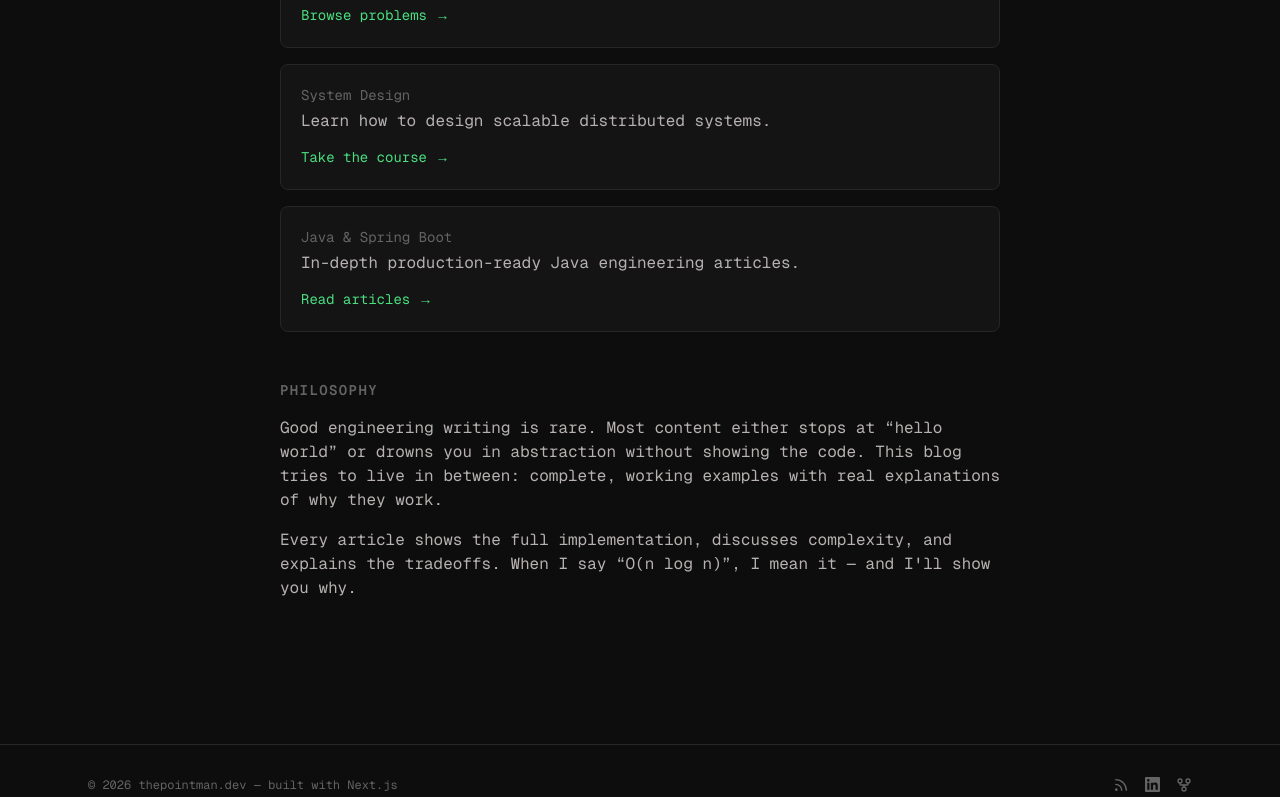
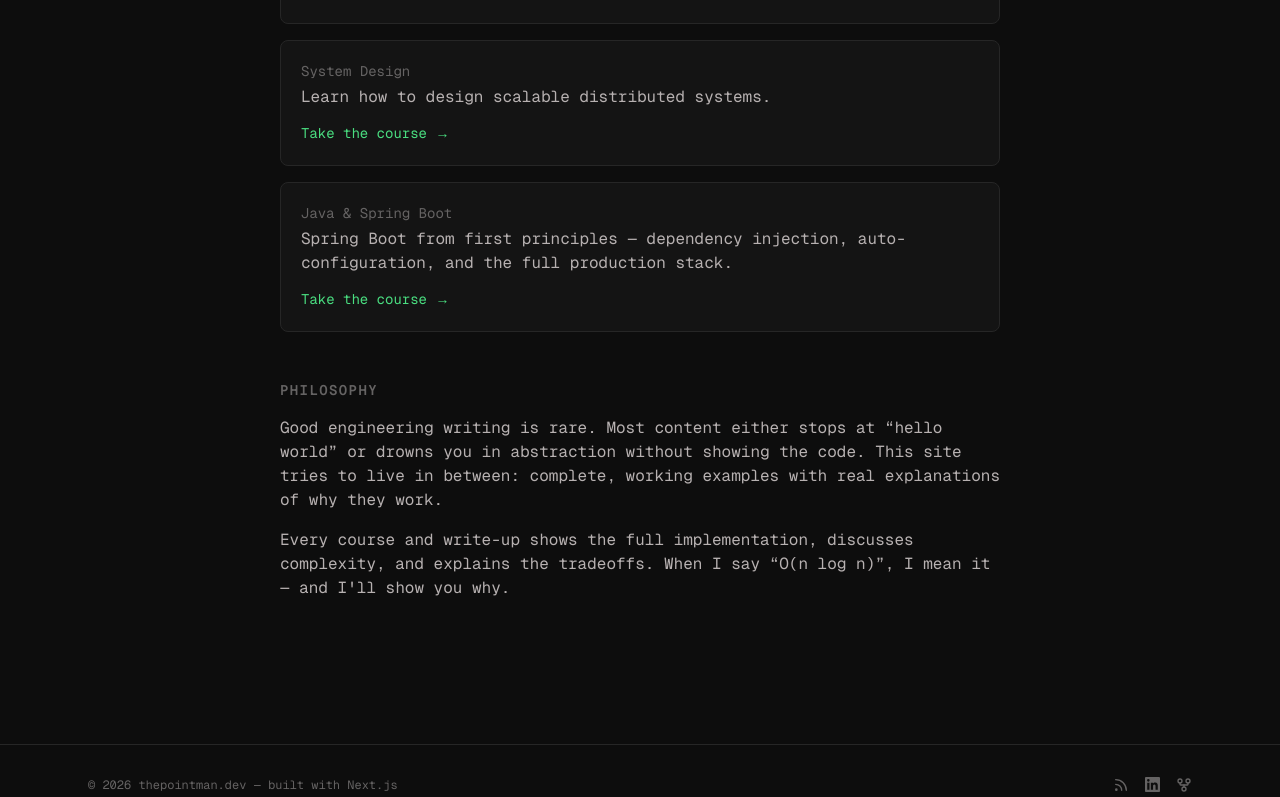
Before and after one commit to P0intMaN/thepointmandev, a Next.js app: page /about in a window 1280 px wide. Shown: the part 1016-1813 px from the top of the page. Built offline with nearby package versions, Linux system fonts and the light colour scheme.

Commit message:
chore: remove blog

```diff
--- a/src/app/about/page.tsx
+++ b/src/app/about/page.tsx
@@ -21,9 +21,9 @@ const recommendedReading = [
   },
   {
     category: "Java & Spring Boot",
-    description: "In-depth production-ready Java engineering articles.",
-    href: "/blog?category=Java",
-    label: "Read articles →",
+    description: "Spring Boot from first principles — dependency injection, auto-configuration, and the full production stack.",
+    href: "/courses/spring-boot",
+    label: "Take the course →",
   },
 ];
 
@@ -70,9 +70,9 @@ export default function AboutPage() {
         </h2>
         <div className="space-y-4">
           {[
-            ["Blog", "Long-form technical articles. Deep dives, tutorials, and architectural discussions.", "/blog"],
             ["Courses", "Structured, multi-part learning paths you can follow end-to-end.", "/courses"],
             ["DSA", "Data structures and algorithms, explained with working code and complexity analysis.", "/dsa"],
+            ["Roadmap", "A curated learning path from fundamentals to senior-level interviews.", "/roadmap"],
           ].map(([title, desc, href]) => (
             <Link
               key={href}
@@ -122,12 +122,12 @@ export default function AboutPage() {
         <div className="space-y-4 text-[var(--color-text-muted)]">
           <p>
             Good engineering writing is rare. Most content either stops at &ldquo;hello world&rdquo; or
-            drowns you in abstraction without showing the code. This blog tries to live in between:
+            drowns you in abstraction without showing the code. This site tries to live in between:
             complete, working examples with real explanations of why they work.
           </p>
           <p>
-            Every article shows the full implementation, discusses complexity, and explains the
-            tradeoffs. When I say &ldquo;O(n log n)&rdquo;, I mean it — and I&apos;ll show you why.
+            Every course and write-up shows the full implementation, discusses complexity, and explains
+            the tradeoffs. When I say &ldquo;O(n log n)&rdquo;, I mean it — and I&apos;ll show you why.
           </p>
         </div>
       </section>
```
